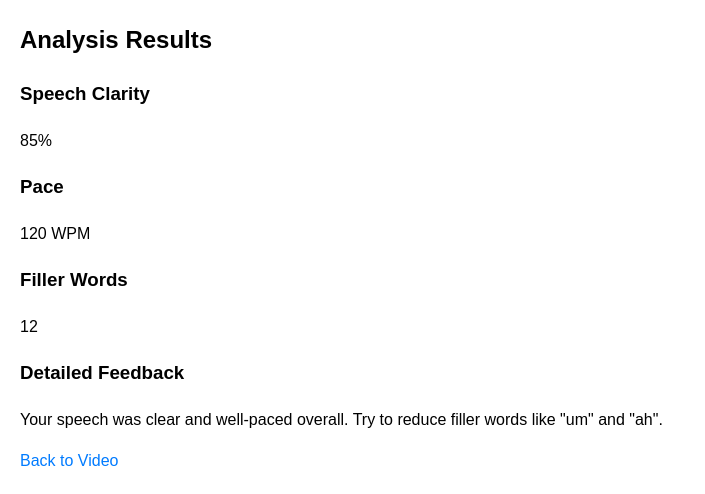
After one commit to adamrangwala/public-speaking-coach, a FastAPI app: template templates/analysis.html in a window 1280 px wide. The commit adds this page. Shown: the part 785-1279 px from the top of the page, without its empty margins (0-705 px from the left). Run offline with FastAPI, Linux system fonts and the light colour scheme; the template is opened without the code that fills it, so the values that code supplies are empty.

Commit message:
Phase 4 - Video Playback & Analysis

```diff
--- a/app/main.py
+++ b/app/main.py
@@ -6,10 +6,13 @@ from fastapi.staticfiles import StaticFiles
 from fastapi.templating import Jinja2Templates
 from decouple import config
 import sqlite3
+import subprocess
+import json
 
 # App initialization
 app = FastAPI(title="Public Speaking Coach v4")
 app.mount("/static", StaticFiles(directory="static"), name="static")
+app.mount("/uploads", StaticFiles(directory="uploads"), name="uploads")
 templates = Jinja2Templates(directory="templates")
 
 # Configuration
@@ -29,7 +32,8 @@ def init_db():
             filepath TEXT NOT NULL,
             filesize INTEGER NOT NULL,
             upload_date TEXT NOT NULL,
-            notes TEXT DEFAULT ''
+            notes TEXT DEFAULT '',
+            analysis_data TEXT DEFAULT '{}'
         )
     """)
     conn.commit()
@@ -77,6 +81,33 @@ def update_video_notes(video_id: int, notes: str):
     )
     conn.commit()
     conn.close()
+
+def update_analysis_data(video_id: int, analysis_data: str):
+    conn = sqlite3.connect("app.db")
+    cursor = conn.cursor()
+    cursor.execute(
+        "UPDATE videos SET analysis_data = ? WHERE id = ?",
+        (analysis_data, video_id)
+    )
+    conn.commit()
+    conn.close()
+
+def analyze_speech(video_path: str):
+    """Basic speech analysis function (placeholder implementation)"""
+    try:
+        # In a real implementation, this would use a speech processing library
+        # For now, return mock analysis data
+        return {
+            "clarity_score": 85,
+            "words_per_minute": 120,
+            "filler_words": 12,
+            "feedback": "Your speech was clear overall. Try to reduce filler words."
+        }
+    except Exception as e:
+        return {
+            "error": str(e),
+            "feedback": "Analysis failed. Please try again."
+        }
 
 # Routes
 @app.get("/")
@@ -142,6 +173,33 @@ def view_video(request: Request, video_id: int):
         "video": video
     })
 
+@app.get("/analysis/{video_id}")
+def view_analysis(request: Request, video_id: int):
+    try:
+        video = get_video(video_id)
+        if not video:
+            raise HTTPException(404, "Video not found")
+
+        # Safely get analysis data
+        analysis_data = {}
+        if 'analysis_data' in video.keys():
+            try:
+                analysis_data = json.loads(video['analysis_data'] or '{}')
+            except json.JSONDecodeError:
+                analysis_data = {}
+
+        if not analysis_data:
+            analysis_data = analyze_speech(video['filepath'])
+            update_analysis_data(video_id, json.dumps(analysis_data))
+
+        return templates.TemplateResponse("analysis.html", {
+            "request": request,
+            "video": video,
+            "analysis": analysis_data
+        })
+    except Exception as e:
+        raise HTTPException(500, f"Analysis failed: {str(e)}")
+
 @app.get("/notes/{video_id}")
 def view_notes(request: Request, video_id: int):
     video = get_video(video_id)
--- /dev/null
+++ b/templates/analysis.html
@@ -0,0 +1,37 @@
+{% extends "base.html" %}
+
+{% block content %}
+<h1>Analysis for {{ video['filename'] }}</h1>
+
+<div class="video-container">
+    <video width="100%" controls>
+        <source src="/uploads/{{ video['filename'] }}" type="video/mp4">
+        Your browser does not support the video tag.
+    </video>
+</div>
+
+<div class="analysis-results">
+    <h2>Analysis Results</h2>
+    <div class="metrics">
+        <div class="metric">
+            <h3>Speech Clarity</h3>
+            <div class="score">85%</div>
+        </div>
+        <div class="metric">
+            <h3>Pace</h3>
+            <div class="score">120 WPM</div>
+        </div>
+        <div class="metric">
+            <h3>Filler Words</h3>
+            <div class="score">12</div>
+        </div>
+    </div>
+
+    <div class="notes-section">
+        <h3>Detailed Feedback</h3>
+        <p>Your speech was clear and well-paced overall. Try to reduce filler words like "um" and "ah".</p>
+    </div>
+</div>
+
+<a href="/video/{{ video['id'] }}" class="btn">Back to Video</a>
+{% endblock %}
--- a/templates/video_view.html
+++ b/templates/video_view.html
@@ -4,7 +4,7 @@
 <h1>{{ video['filename'] }}</h1>
 
 <video width="100%" controls>
-    <source src="/static/uploads/{{ video['filename'] }}" type="video/mp4">
+    <source src="/uploads/{{ video['filename'] }}" type="video/mp4">
     Your browser does not support the video tag.
 </video>
 
@@ -13,6 +13,7 @@
     <p>Size: {{ (video['filesize'] / 1024 / 1024) | round(2) }} MB</p>
 </div>
 
+<a href="/analysis/{{ video['id'] }}" class="btn">Analyze Video</a>
 <a href="/notes/{{ video['id'] }}" class="btn">View Notes</a>
 <a href="/videos" class="btn">Back to Videos</a>
 {% endblock %}
```
Also changed, not shown: app.db, 4 other files.
